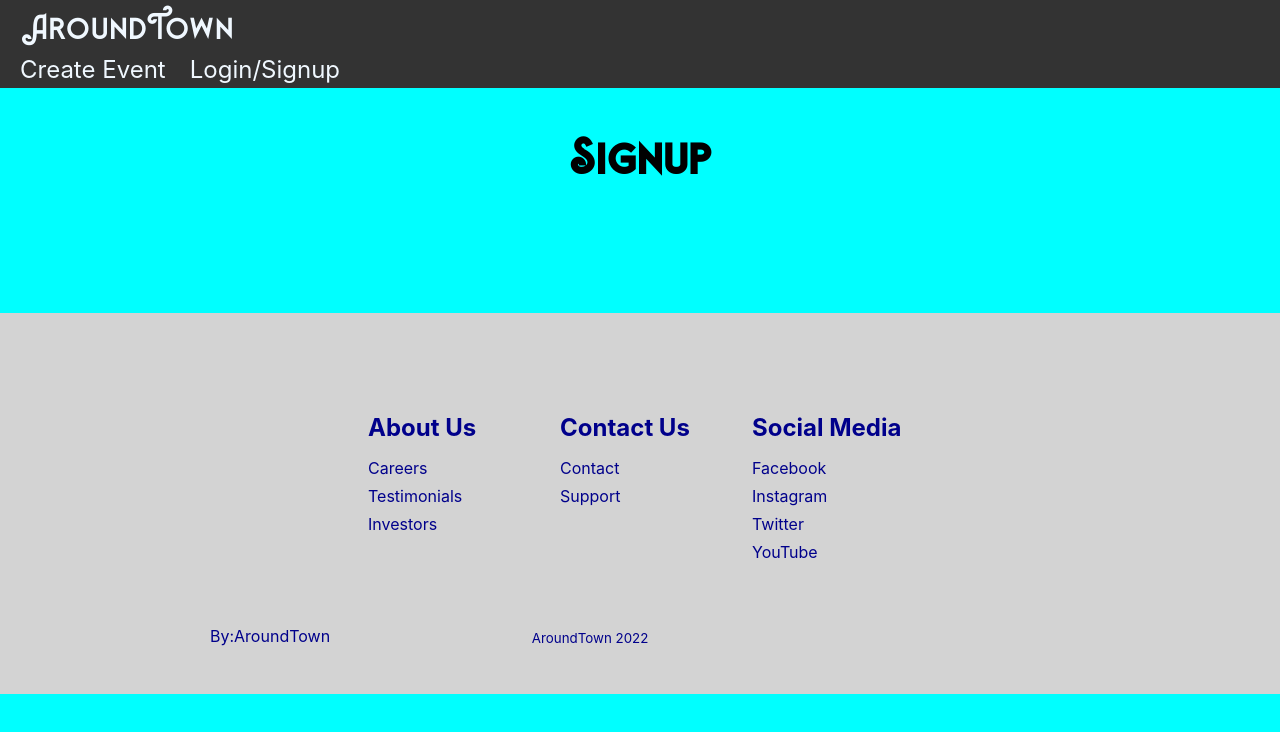
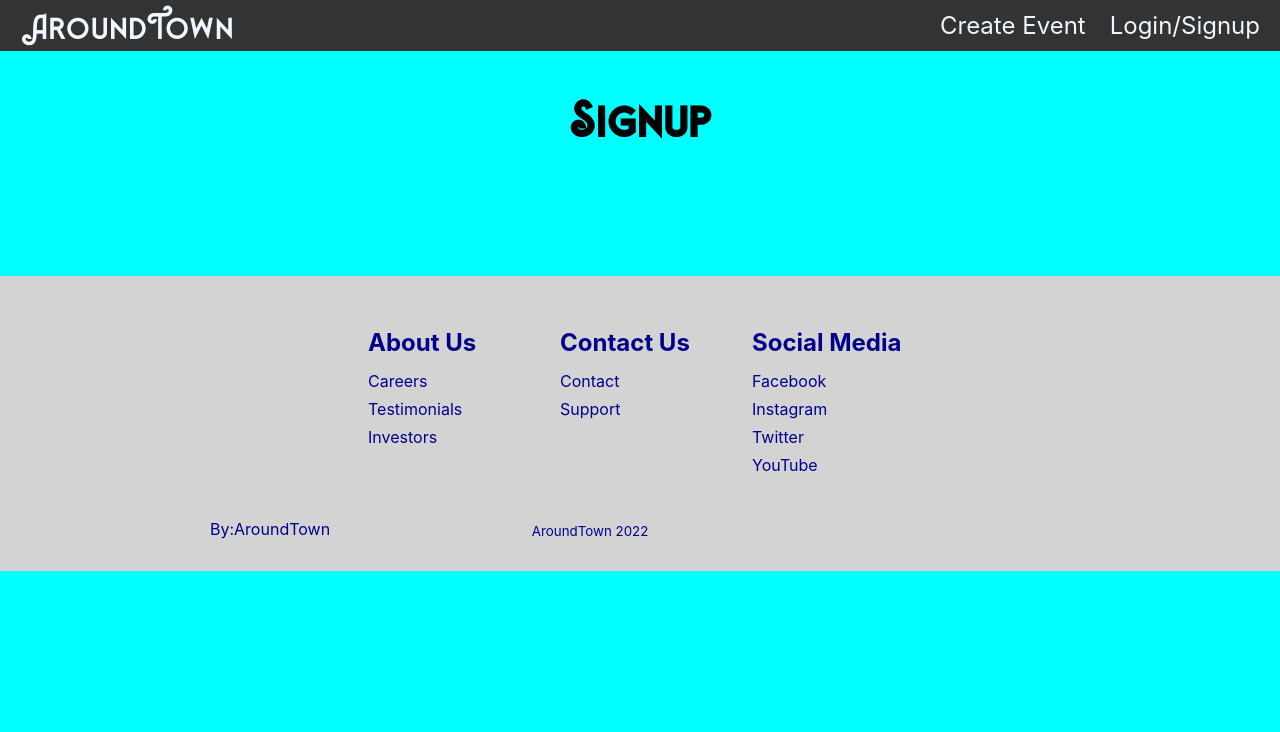
Before and after one commit to JakMcCarthy/EventsPage, a React (Create React App) app in the folder client/: page /signup in a window 1280 px wide. Shown: the top 732 px of the page. Built offline with nearby package versions, Linux system fonts and the light colour scheme; some icons are missing.

Commit message:
fix footer and nav bar

```diff
--- a/client/src/components/Footer.css
+++ b/client/src/components/Footer.css
@@ -1,6 +1,6 @@
 .footer-container {
     background-color: lightgrey;
-    padding: 4rem 0 2rem 0;
+    padding: 1rem 0 1rem 0;
     display: flex;
     flex-direction: column;
     justify-content: center;
@@ -30,7 +30,7 @@
 }
 
 .footer-link-items h2 {
-    margin-bottom: 16px;
+    margin-bottom: 14px;
 }
 
 .footer-link-items > h2 {
@@ -66,7 +66,7 @@
     align-items: center;
     width: 90%;
     max-width: 1000px;
-    margin: 40px auto 0 auto;
+    margin: 20px auto 0 auto;
 }
 
 .social-icons {
@@ -97,7 +97,7 @@
 /* media screen sizing for small screens */
 @media screen and (max-width: 768px) {
     .footer-links {
-        padding-top: 2rem;
+        padding-top: 1.5rem;
     }
     .footer-input {
         width: 100%;
--- a/client/src/components/Header/navbar.css
+++ b/client/src/components/Header/navbar.css
@@ -21,7 +21,7 @@
  .nav {
     background-color: #333333;
     color:aliceblue;
-    display: flexbox;
+    display: flex;
     justify-content: space-between;
     align-items: center;
     gap: 2rem;
@@ -64,5 +64,7 @@
  }
 
 @media only screen and (max-width: 600px) {
-
+   .nav {
+      display: block;
+   }
 }
```
